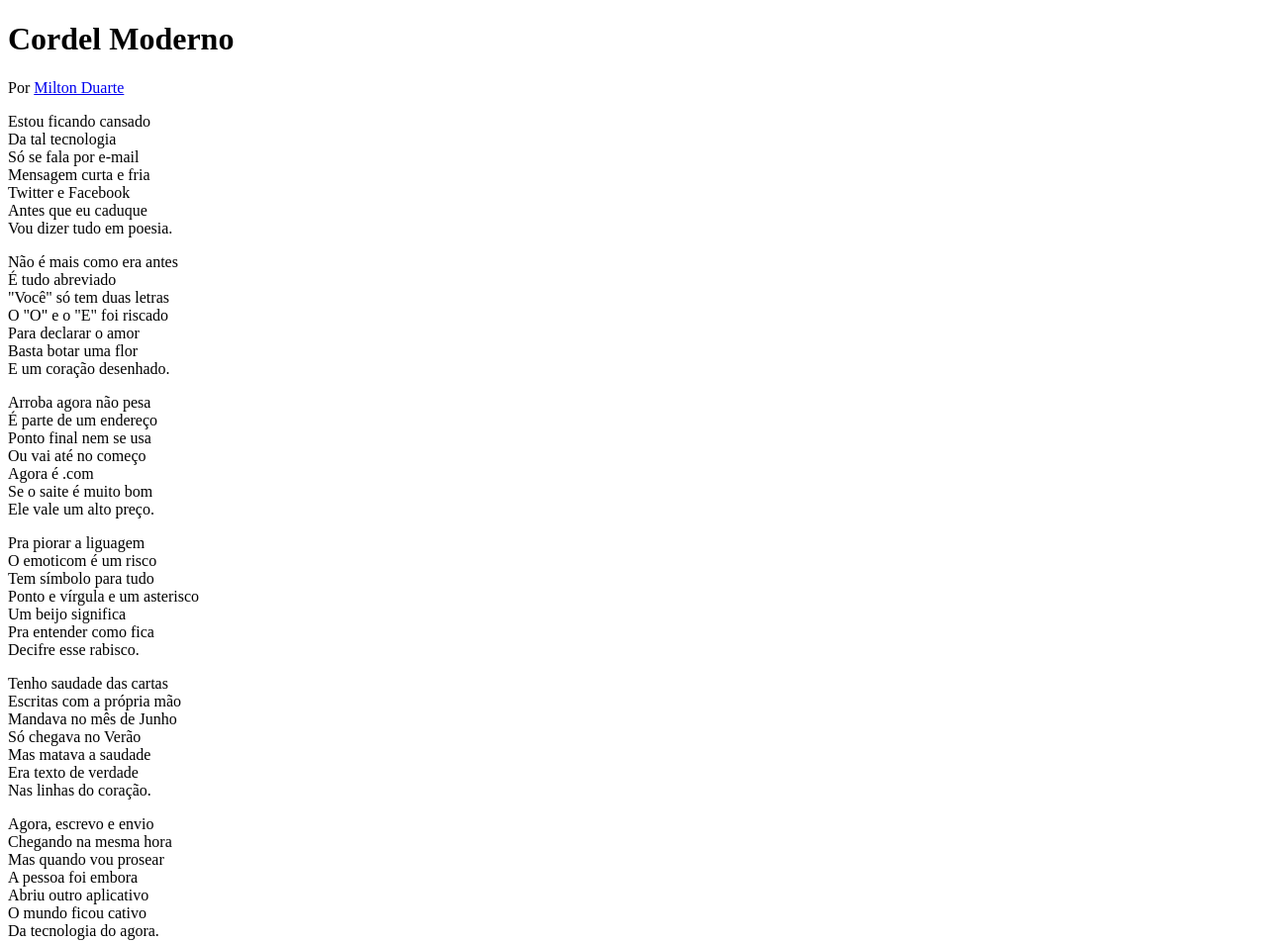
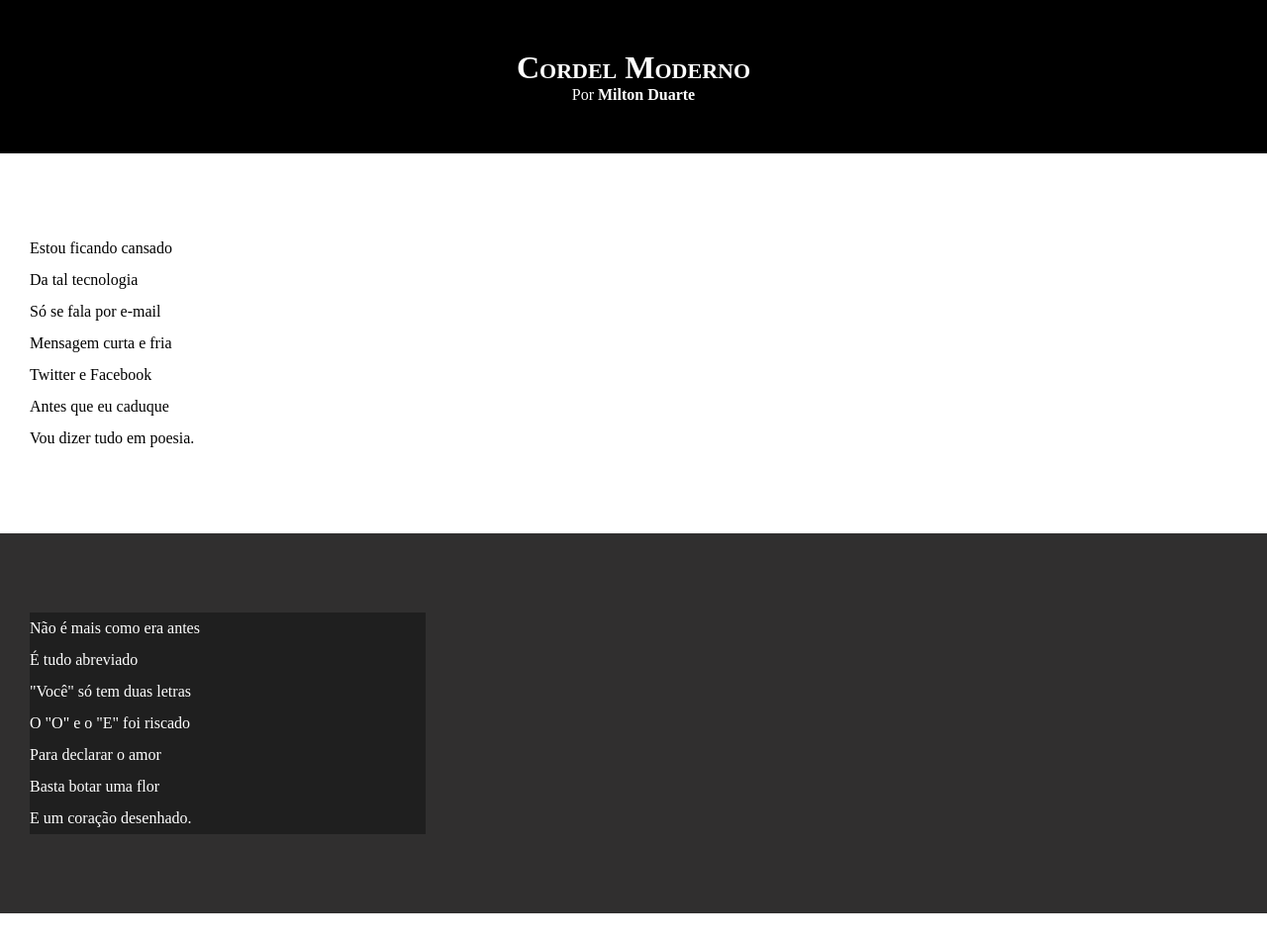
Before and after one commit to filipeaferreira/Html-CSS, a plain HTML site: page desafios/d012/index.html in a window 1280 px wide. Shown: the top 953 px of the page at 99% size. Drawn offline with Linux system fonts and the light colour scheme.

Commit message:
Update estilos d0012

```diff
--- a/desafios/d012/Css/style.css
+++ b/desafios/d012/Css/style.css
@@ -1 +1,59 @@
 @charset "UTF-8";
+
+*{
+    margin: 0px;
+    padding: 0px
+}
+
+html,body{
+    min-height: 100vh;
+    background-color: darkgray;
+}
+header{
+    background-color: black;
+    color: white;
+    text-align: center;
+}
+header>h1{
+    padding-top:50px;
+    font-variant: small-caps;
+}
+header>p{
+    padding-bottom: 50px;
+}
+a{
+    color: white;
+    text-decoration: none;
+    font-weight: bolder;
+}
+a:hover{
+    text-decoration: underline;
+}
+section{
+    padding-top: 10vh;
+    padding-bottom: 10vh;
+    line-height: 2em;
+    padding-left: 30px;
+}
+section.normal{
+    background-color: white;
+    color: black;
+}
+section.imagem{
+    background-color: rgb(48, 47, 47);
+    color: white;
+
+}
+section.imagem>p{
+    background-color: rgba(0, 0, 0, 0.349);
+    width: 400px;
+}
+
+
+
+footer{
+    background-color: black;
+    text-align: center;
+    color: white;
+    padding: 10px;
+}
--- a/desafios/d012/index.html
+++ b/desafios/d012/index.html
@@ -13,7 +13,7 @@
 
     </header>
 
-    <section>
+    <section class="normal">
         <p>
             Estou ficando cansado <br>
             Da tal tecnologia <br>
@@ -27,7 +27,7 @@
 
 
 
-    <section>
+    <section class="imagem">
         <p>
             Não é mais como era antes <br>
             É tudo abreviado <br>
@@ -41,7 +41,7 @@
 
 
 
-    <section>
+    <section class="normal">
         <p>
             Arroba agora não pesa <br>
             É parte de um endereço <br>
@@ -65,7 +65,7 @@
 
 
 
-    <section>
+    <section class="imagem">
         <p>
             Tenho saudade das cartas <br>
             Escritas com a própria mão <br>
@@ -79,7 +79,7 @@
 
 
 
-    <section>
+    <section class="normal">
         <p>
             Agora, escrevo e envio <br>
             Chegando na mesma hora <br>
```
